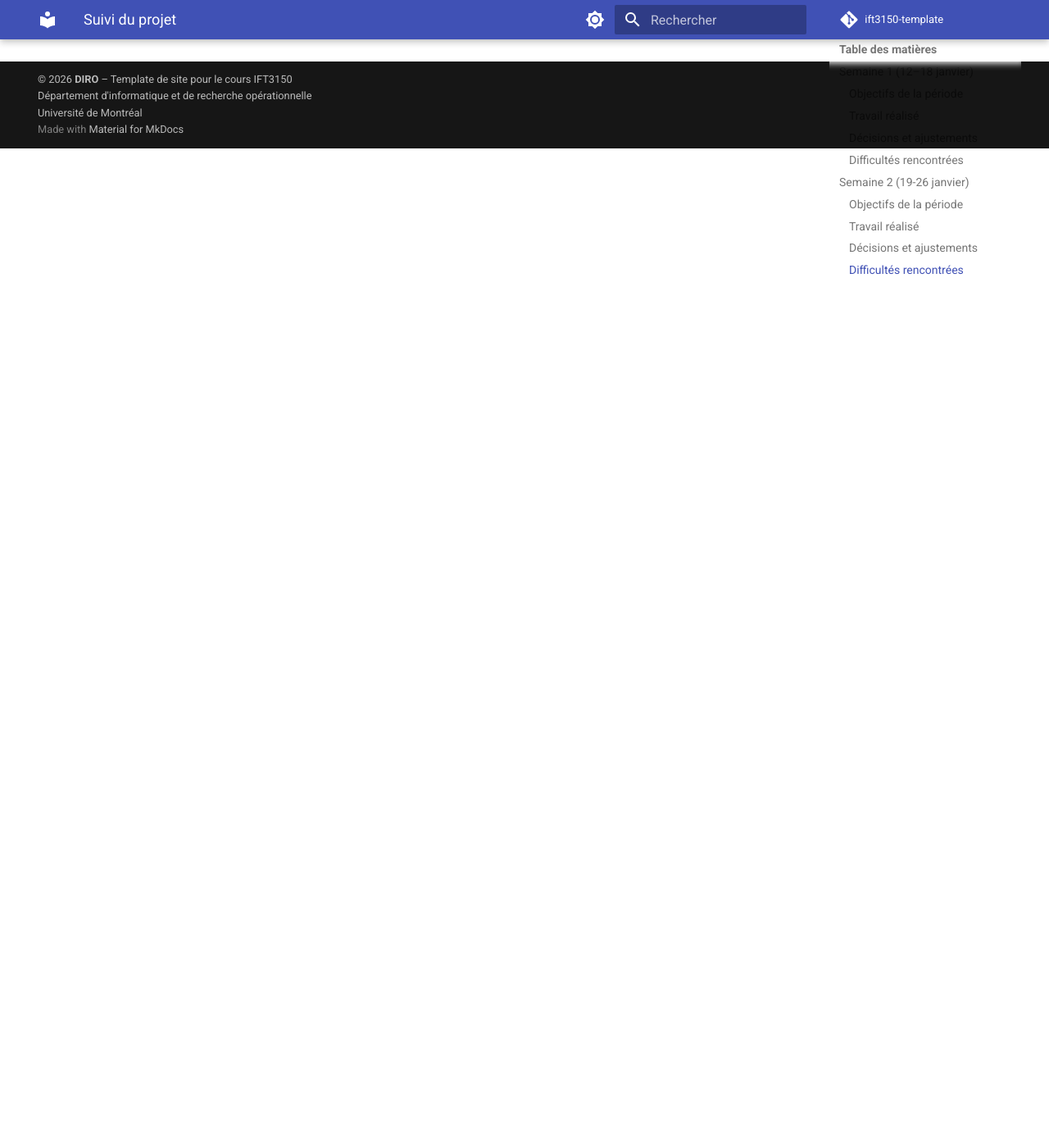
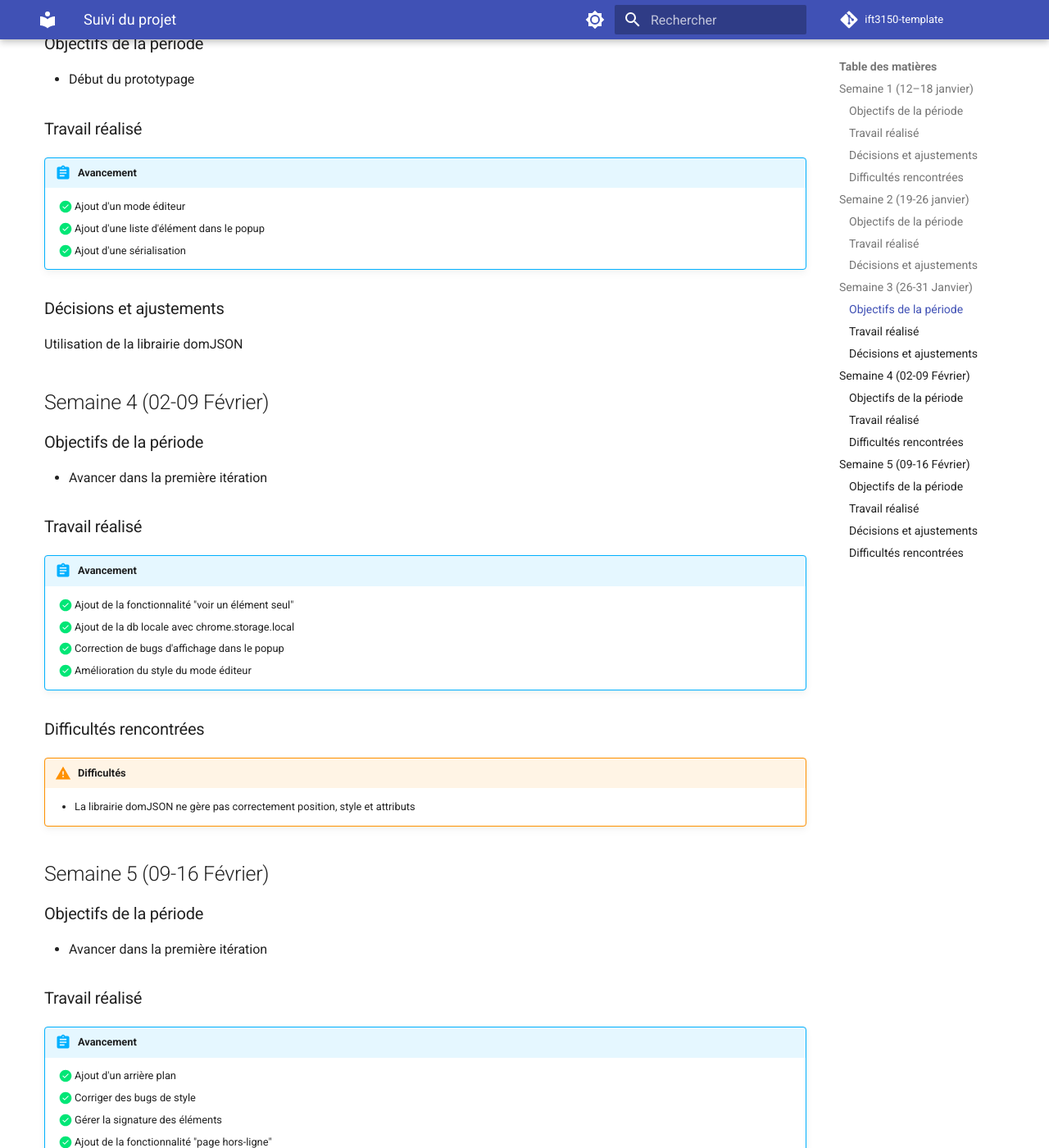
Before and after one commit to protolabo/cachable-ui, an MkDocs documentation site: the page built from docs/suivi.md, in a window 1280 px wide and 1400 px high, scrolled down 1683 px. Shown: the whole window at 82% size. Built offline with MkDocs 1.6.1 and Material for MkDocs 9.7.7, drawn with Linux system fonts in a browser that asks for light colours; comment, search, counter and statistics services are not loaded; some of the changed text lies outside the part shown.

Commit message:
Added details to suivi.md

```diff
--- a/docs/suivi.md
+++ b/docs/suivi.md
@@ -72,6 +72,67 @@ title: Suivi du projet
 
 Voir la page des [fonctionnalités](./features.md)
 
+## Semaine 3 (26-31 Janvier)
+
+### Objectifs de la période
+
+- Début du prototypage
+
+### Travail réalisé
+
+!!! abstract "Avancement"
+    - [x] Ajout d'un mode éditeur
+    - [x] Ajout d'une liste d'élément dans le popup
+    - [x] Ajout d'une sérialisation
+
+### Décisions et ajustements
+
+Utilisation de la librairie domJSON
+
+## Semaine 4 (02-09 Février)
+
+### Objectifs de la période
+
+- Avancer dans la première itération
+
+### Travail réalisé
+
+!!! abstract "Avancement"
+    - [x] Ajout de la fonctionnalité "voir un élément seul"
+    - [x] Ajout de la db locale avec chrome.storage.local
+    - [x] Correction de bugs d'affichage dans le popup
+    - [x] Amélioration du style du mode éditeur
+
 ### Difficultés rencontrées
 
-Aucunes
+!!! warning "Difficultés"
+    - La librairie domJSON ne gère pas correctement position, style et attributs
+
+## Semaine 5 (09-16 Février)
+
+### Objectifs de la période
+
+- Avancer dans la première itération
+
+### Travail réalisé
+
+!!! abstract "Avancement"
+    - [x] Ajout d'un arrière plan
+    - [x] Corriger des bugs de style
+    - [x] Gérer la signature des éléments
+    - [x] Ajout de la fonctionnalité "page hors-ligne"
+
+### Décisions et ajustements
+
+Pour le moment, nous réfléchissons encore à la mise au point d'un système de mise à jour des éléments. Les signatures de ceux-ci dépendent de leur contenu. Donc, dans les contenus dynamiques, certains éléments ne seront plus détectés. Pour l'instant, nous envisageons deux approches :
+
+1. Système de version (style git): Archives gardées sur la machine de l'utilisateur
+2. Système de mutation:            Adaptation intelligente du cache en identifiant nouveaux éléments et éléments modifiés (avec confirmation utilisateur)
+
+Utilisation de la librairie html2Canva
+
+### Difficultés rencontrées
+
+!!! warning "Difficultés"
+    - Limite de 10MB dans le stockage local (chrome.storage.local)
+    - Peu d'outils disponibles pour prendre une capture d'une page entière
```
Also changed, not shown: docs/index.md (+13 -13 lines).
